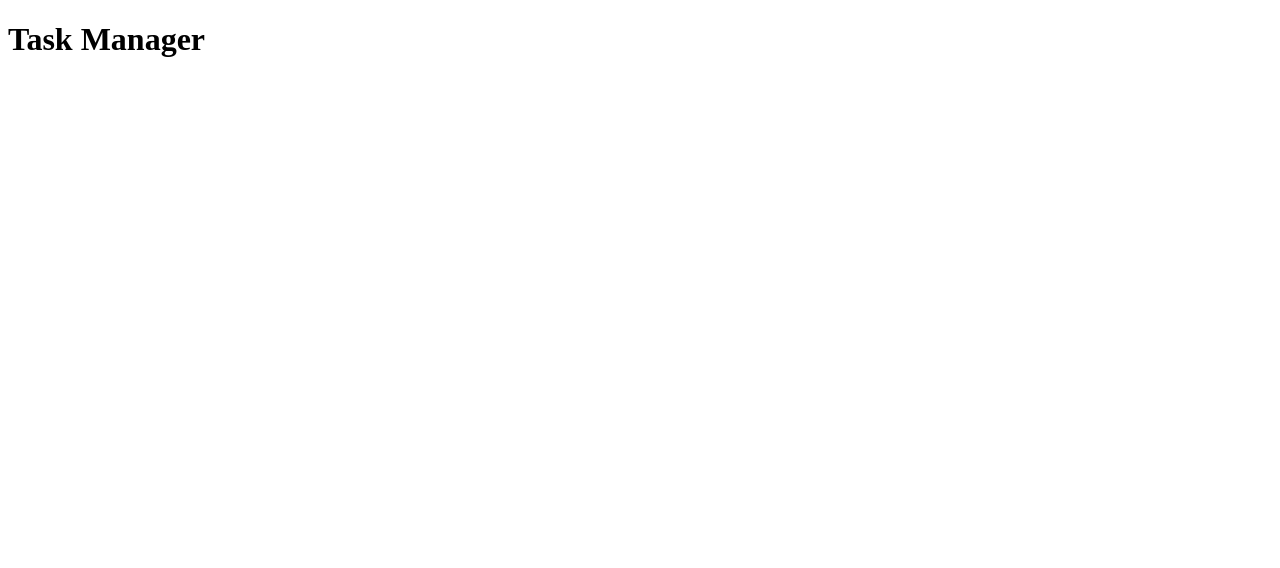
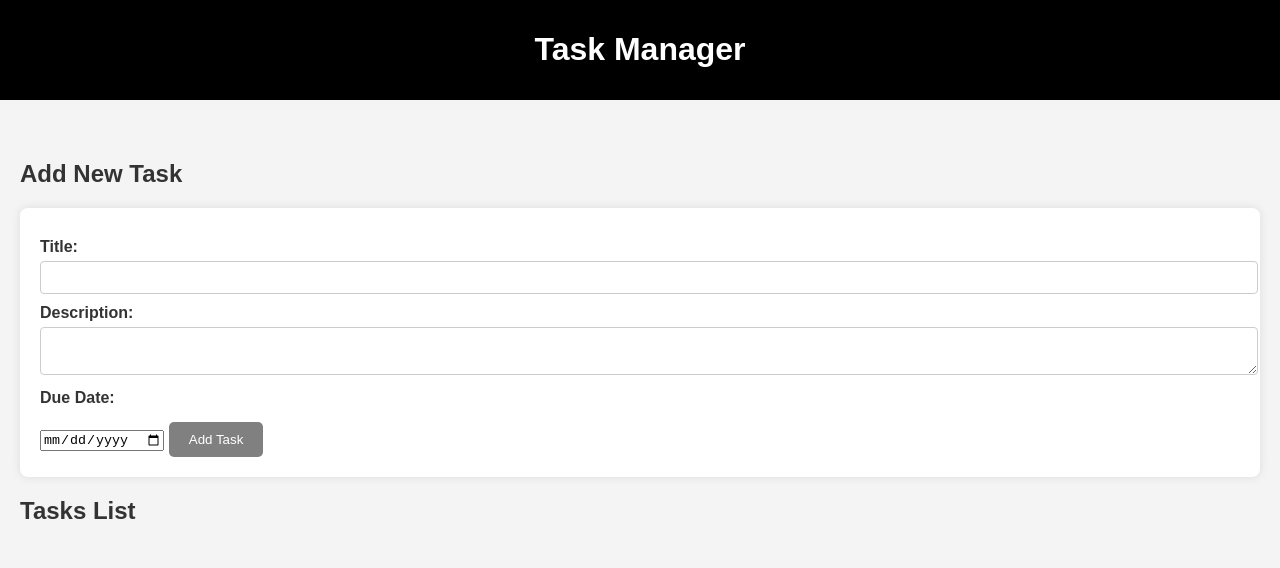
Before and after one commit to ayushsoni08/task-manager, a website: page index.html in a window 1280 px wide. Drawn offline with Linux system fonts and the light colour scheme.

Commit message:
designed frontend

```diff
--- a/index.html
+++ b/index.html
@@ -3,11 +3,35 @@
 <head>
     <meta charset="UTF-8">
     <meta name="viewport" content="width=device-width, initial-scale=1.0">
+    <link rel="stylesheet" href="./public/styles.css">
     <title>Task Manager</title>
 </head>
 <body>
     <header>
         <h1>Task Manager</h1>
     </header>
+    <main>
+        <section id="task-form-section">
+            <h2>Add New Task</h2>
+            <form id="task-form">
+                <label for="title">Title:</label>
+                <input type="text" id="title" name="title" required>
+
+                <label for="description">Description:</label>
+                <textarea name="description" id="description" required></textarea>
+
+                <label for="dueDate">Due Date:</label>
+                <input type="date" id="dueDate" name="dueDate" required>
+
+                <button type="submit">Add Task</button>
+            </form>
+        </section>
+        <section id="tasks-list-section">
+            <h2>Tasks List</h2>
+            <ul id="tasks-list">
+                <!-- Tasks will be added here dynamically -->
+            </ul>
+        </section>
+    </main>
 </body>
 </html>
--- /dev/null
+++ b/public/styles.css
@@ -0,0 +1,78 @@
+/* General body styling */
+body {
+    font-family: Arial, sans-serif;
+    margin: 0;
+    padding: 0;
+    background: #f4f4f4;
+    color: #333;
+}
+
+header {
+    background: black;
+    color: #fff;
+    padding: 10px 20px;
+    text-align: center;
+}
+
+main{
+    padding: 20px;
+    margin-top: 20px;
+}
+
+#task-form {
+    background: white;
+    padding: 20px;
+    border-radius: 8px;
+    box-shadow: 0 0 10px rgba(0, 0, 0, 0.1);
+    transition: transform 0.3s ease-in-out;
+}
+
+#task-form label {
+    display: block;
+    margin: 10px 0 5px;
+    font-weight: bold;
+}
+
+#task-form input[type="text"],
+#task-from input[type="date"],
+#task-form textarea {
+    width: 100%;
+    padding: 8px;
+    border: 1px solid #ccc;
+    border-radius: 4px;
+    transition: border-color 0.3s ease-in-out;
+}
+
+#task-form button {
+    background: gray;
+    color: white;
+    border: none;
+    padding: 10px 20px;
+    margin-top: 10px;
+    border-radius: 5px;
+    cursor: pointer;
+    transition: background-color 0.3s ease-in-out;
+}
+
+#task-form button:hover {
+    background: black;
+}
+
+#tasks-list-section {
+    margin-top: 20px,
+}
+
+
+/* Responsive design */
+@media (max-width: 768px) {
+    header, footer {
+        text-align: center;
+    }
+
+    #task-form input[type="text"],
+    #task-form input[type="date"],
+    #task-form textarea,
+    #task-form button {
+        width: 100%;
+    }
+}
```
